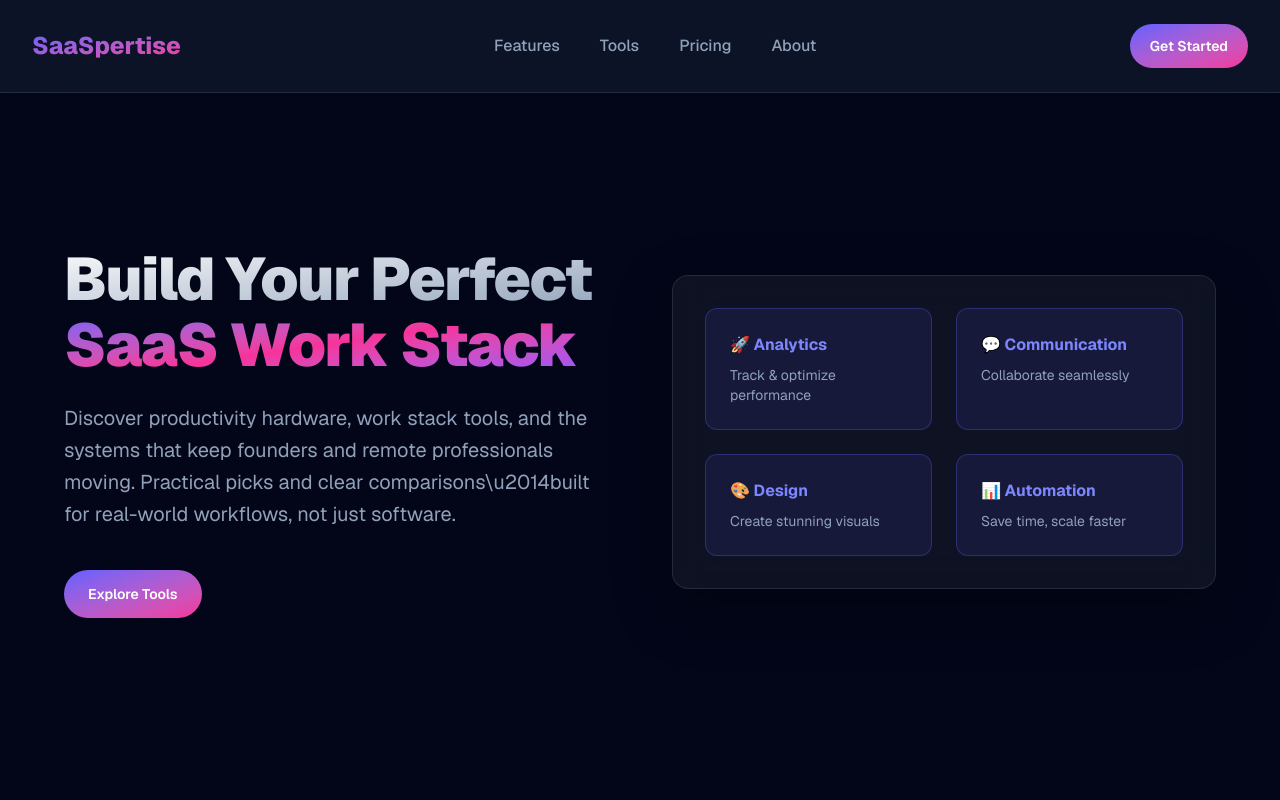
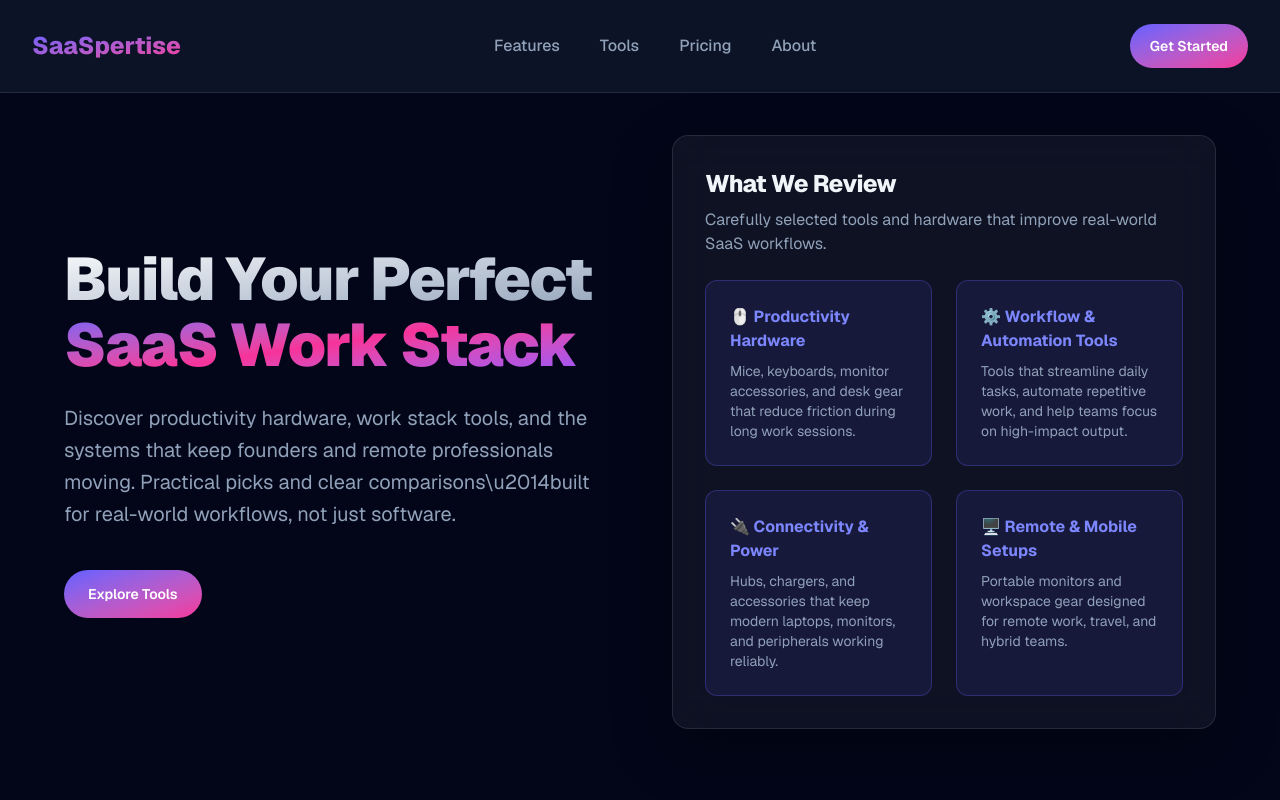
Before and after one commit to PatchLore/saaspertise, a Next.js app in the folder web/: page / in a window 1280 px wide. Shown: the top 800 px of the page. Built offline with nearby package versions, Linux system fonts and the light colour scheme.

Commit message:
feat: align homepage hero cards with review categories

```diff
--- a/web/app/page.tsx
+++ b/web/app/page.tsx
@@ -141,20 +141,31 @@ export default function Home() {
 
               <div className="relative">
                 <div className="rounded-2xl border border-white/10 bg-white/5 p-8 shadow-[0_20px_60px_rgba(0,0,0,0.3)] backdrop-blur-xl animate-[float_6s_ease-in-out_infinite]">
+                  <div className="mb-6">
+                    <h2 className="text-xl font-extrabold tracking-tight text-slate-100 sm:text-2xl">
+                      What We Review
+                    </h2>
+                    <p className="mt-2 text-sm leading-6 text-slate-400 sm:text-base">
+                      Carefully selected tools and hardware that improve real-world SaaS workflows.
+                    </p>
+                  </div>
                   <div className="grid grid-cols-2 gap-6">
                     {[
                       {
-                        title: "\uD83D\uDE80 Analytics",
-                        desc: "Track & optimize performance",
+                        title: "\uD83D\uDDB1\uFE0F Productivity Hardware",
+                        desc: "Mice, keyboards, monitor accessories, and desk gear that reduce friction during long work sessions.",
                       },
                       {
-                        title: "\uD83D\uDCAC Communication",
-                        desc: "Collaborate seamlessly",
+                        title: "\u2699\uFE0F Workflow & Automation Tools",
+                        desc: "Tools that streamline daily tasks, automate repetitive work, and help teams focus on high-impact output.",
                       },
-                      { title: "\uD83C\uDFA8 Design", desc: "Create stunning visuals" },
                       {
-                        title: "\uD83D\uDCCA Automation",
-                        desc: "Save time, scale faster",
+                        title: "\uD83D\uDD0C Connectivity & Power",
+                        desc: "Hubs, chargers, and accessories that keep modern laptops, monitors, and peripherals working reliably.",
+                      },
+                      {
+                        title: "\uD83D\uDDA5\uFE0F Remote & Mobile Setups",
+                        desc: "Portable monitors and workspace gear designed for remote work, travel, and hybrid teams.",
                       },
                     ].map((card) => (
                       <div
```
